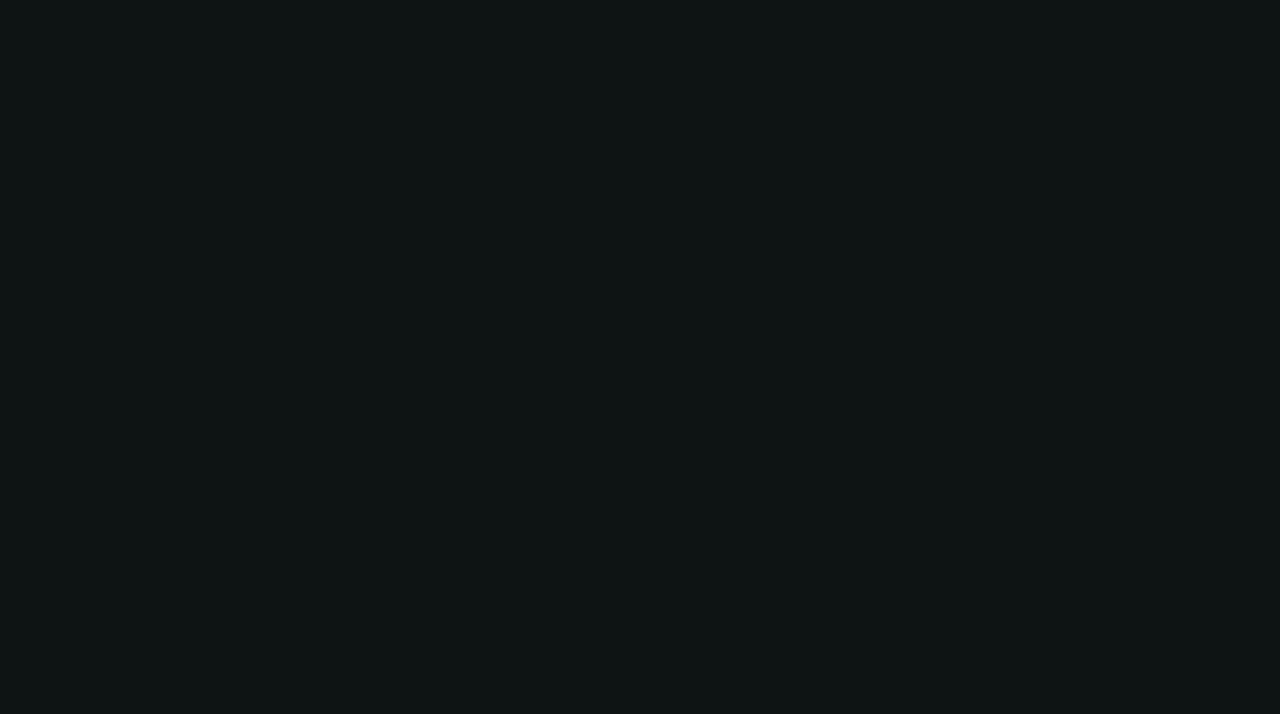
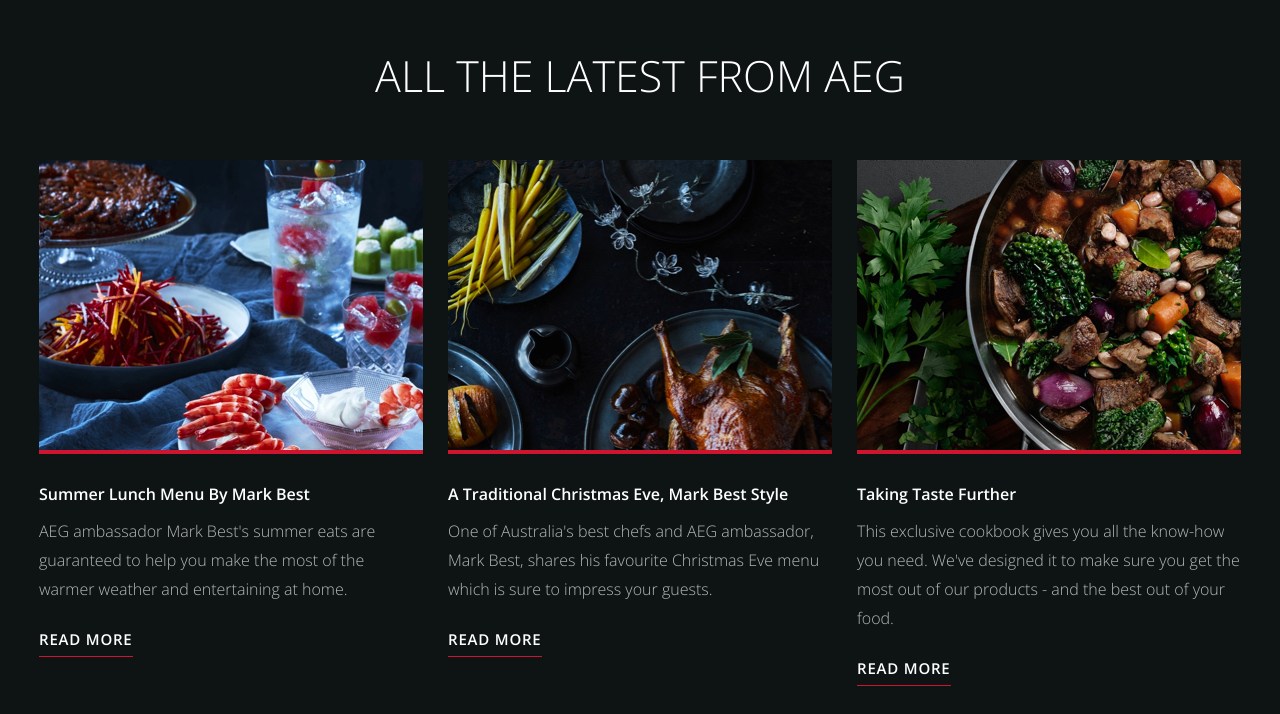
Before and after one commit to joanah09/orchard-fed-test, a React (Vite) app: page / in a window 1280 px wide. Shown: the part 814-1528 px from the top of the page. Built offline with nearby package versions, Linux system fonts and the light colour scheme.

Commit message:
removed scroll animation to make it simple

```diff
--- a/src/App.tsx
+++ b/src/App.tsx
@@ -5,40 +5,16 @@ import News from "./components/News";
 import { useSpring, animated } from "react-spring";
 
 function App() {
-  const [scrollOpacity, setScrollOpacity] = useState(0);
-
-  const newsComponent = useSpring({
-    opacity: scrollOpacity,
-    config: { duration: 400 },
-  });
-
-  const articlesComponent = useSpring({
+  const fadeAnimation = useSpring({
     opacity: 1,
     from: { opacity: 0 },
     config: { duration: 300 },
   });
 
-  useEffect(() => {
-    const handleScroll = () => {
-      const scrollPosition = window.scrollY;
-      const maxScroll = 700;
-      const opacity = Math.min(1, scrollPosition / maxScroll);
-      setScrollOpacity(opacity);
-    };
-
-    window.addEventListener("scroll", handleScroll);
-
-    return () => {
-      window.removeEventListener("scroll", handleScroll);
-    };
-  }, []);
-
   return (
     <div>
-      <animated.div style={articlesComponent}>
+      <animated.div style={fadeAnimation}>
         <Articles />
-      </animated.div>
-      <animated.div style={newsComponent}>
         <News />
       </animated.div>
     </div>
--- a/src/assets/css/news.scss
+++ b/src/assets/css/news.scss
@@ -1,9 +1,11 @@
 .news {
     display: flex;
     flex-direction: column;
+    padding: 3em 0 1em;
     @include bp(desk) {
         justify-content: center;
         height: 100vh;
+        padding: 0;
     }
     h2 {
         text-align: center;
@@ -18,7 +20,7 @@
     h3 {
         margin-bottom: 0;
         font-size: 1em;
-        @include bp(desk) {
+        @include bp(d-wide) {
             font-size: 18px;
         }
     }
```
